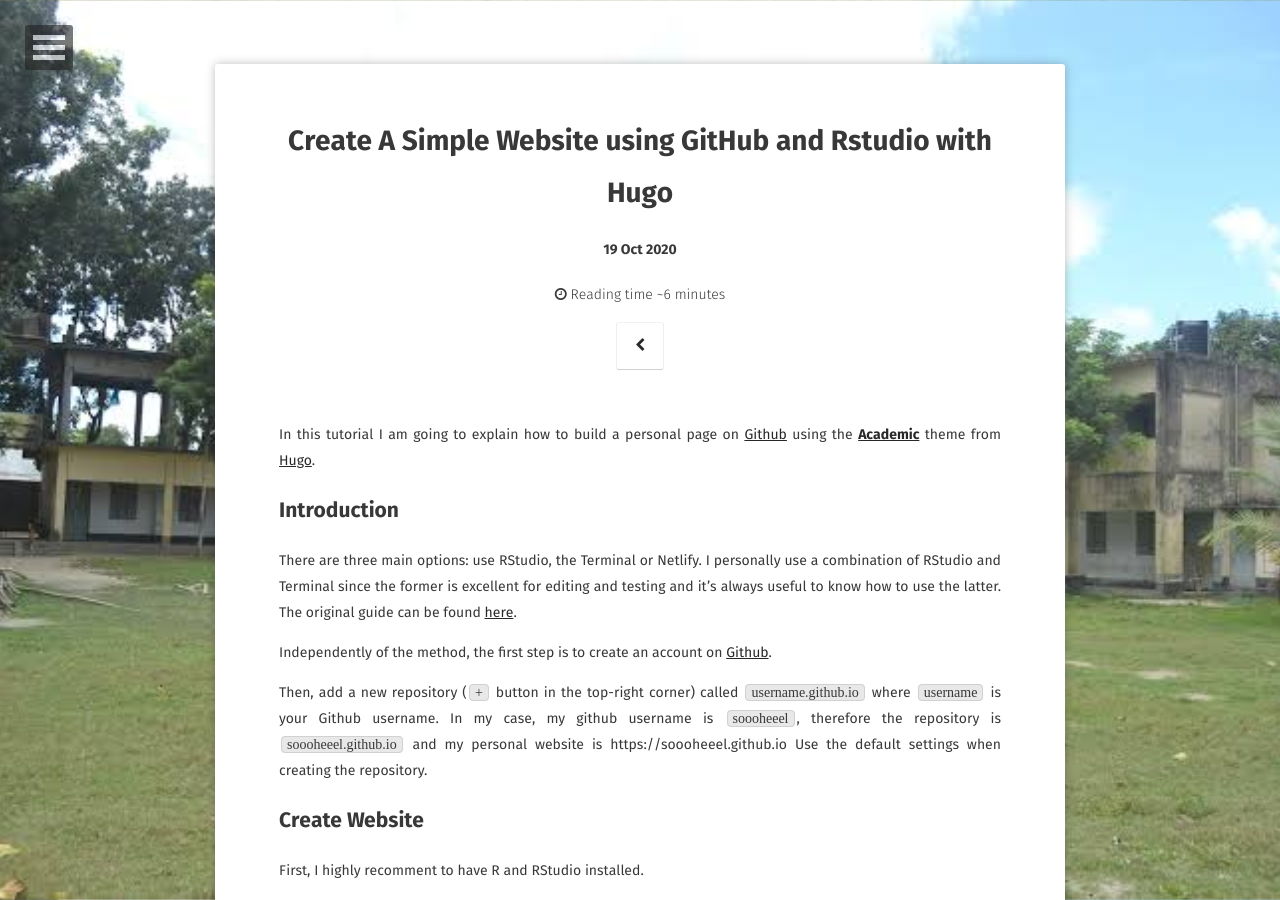
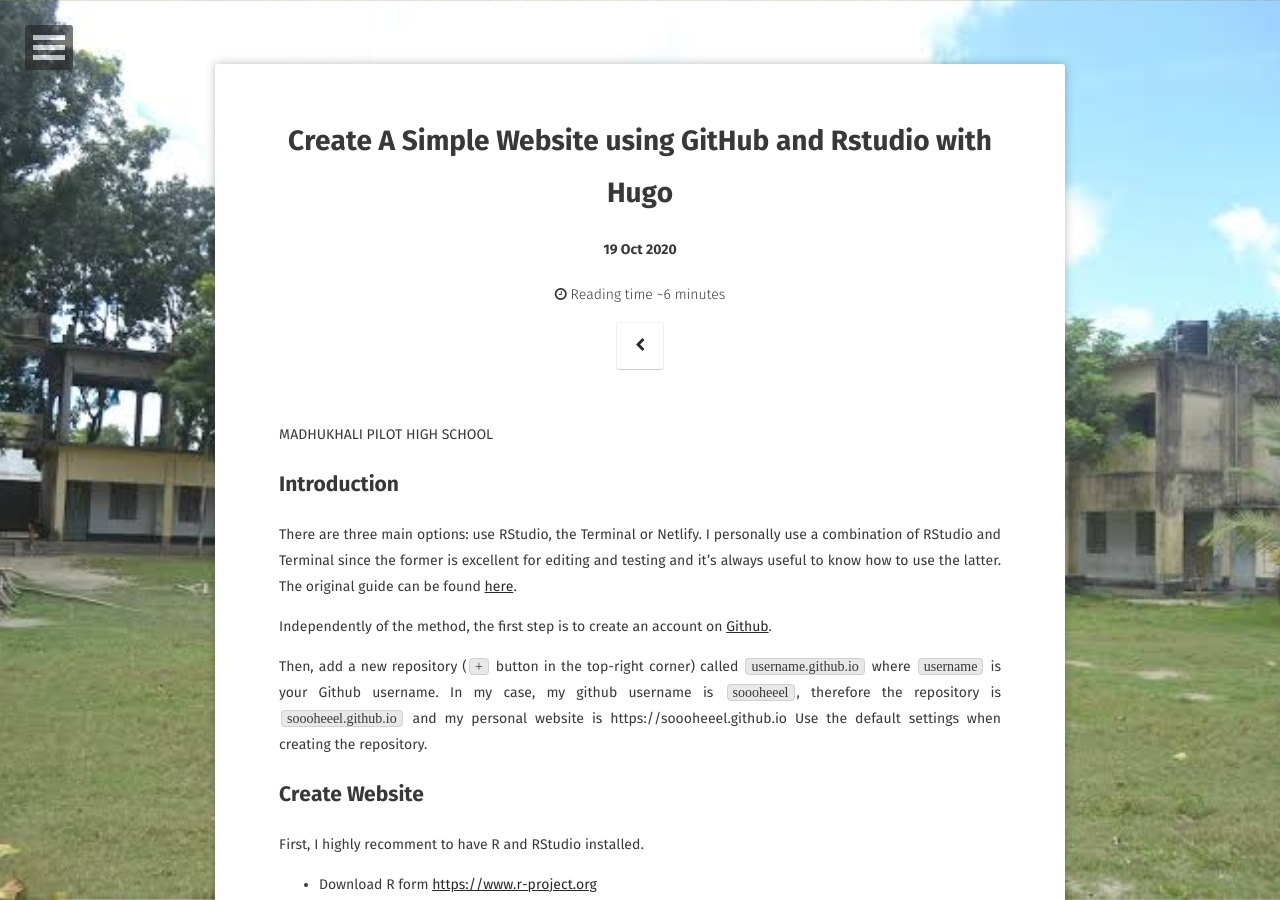
Before and after one commit to sohelkhanzz/mphs-edu.github.io, a Jekyll site: the page built from _posts/2020-10-19-website-build.md, in a window 1280 px wide and 900 px high. Built offline with Jekyll 4.4.1, drawn with Linux system fonts in a browser that asks for light colours; nearby versions of some CDN libraries; some web fonts are replaced; comment, search, counter and statistics services are not loaded; a style sheet for code colours, icons or effects is not loaded.

Commit message:
Update 2020-10-19-website-build.md

```diff
--- a/_posts/2020-10-19-website-build.md
+++ b/_posts/2020-10-19-website-build.md
@@ -7,8 +7,7 @@ tags: [website,Hugo,tutorial]
 feature:
 comments: true
 ---
-
-In this tutorial I am going to explain how to build a personal page on [Github](https://www.github.com) using the **[Academic](https://sourcethemes.com/academic/)** theme from [Hugo](https://gohugo.io/).
+MADHUKHALI PILOT HIGH SCHOOL
 
 ## Introduction
 
```
